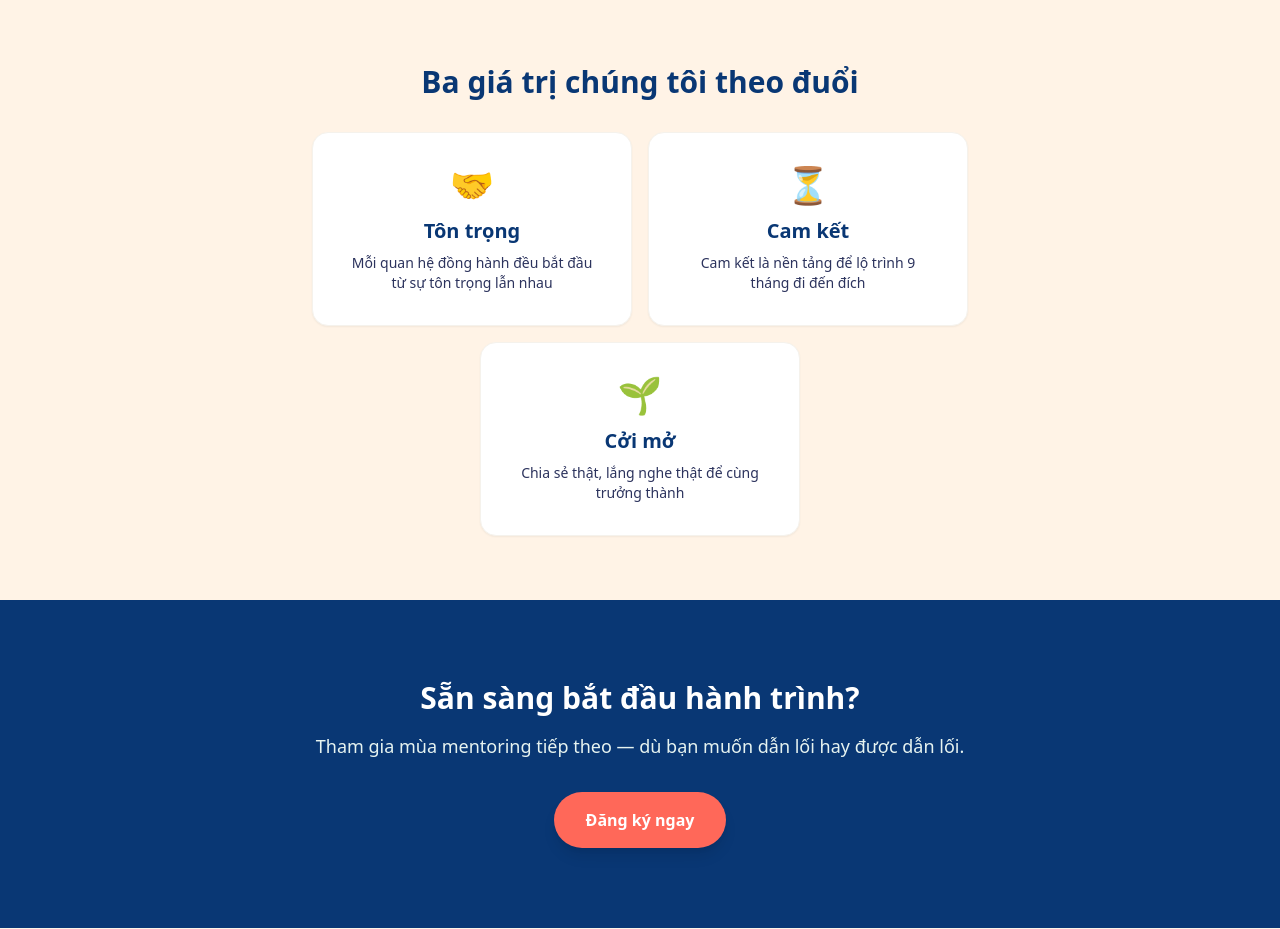
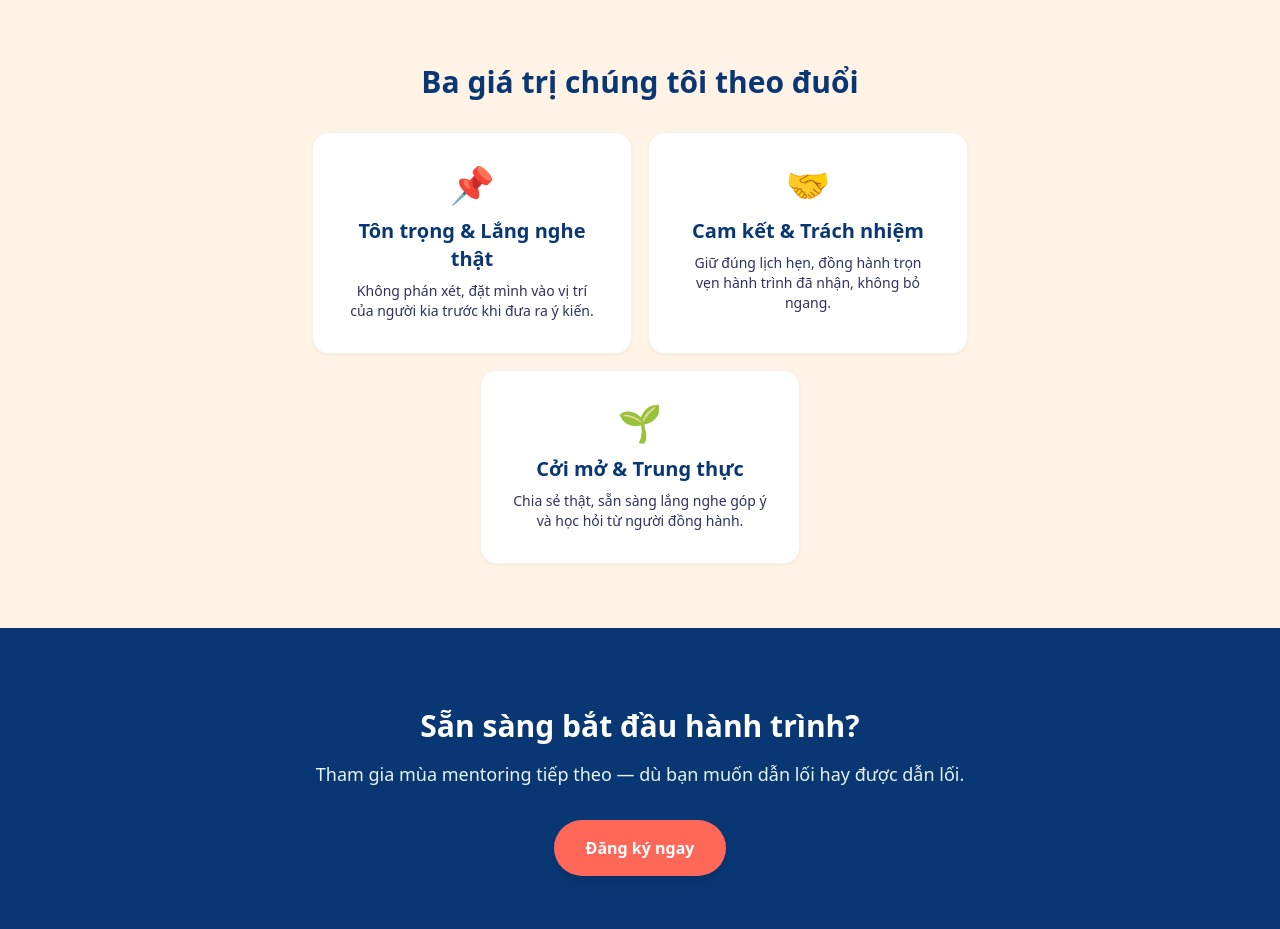
Before and after one commit to Yumi-tran-app/mentor-platform, a Next.js app: page / in a window 1280 px wide. Shown: the part 1500-2429 px from the top of the page. Built offline with nearby package versions, Linux system fonts and the light colour scheme; no server answers.

Commit message:
feat: update core values on landing page (respect/listen, commitment/responsibility, openness/honesty)

```diff
--- a/src/app/page.tsx
+++ b/src/app/page.tsx
@@ -108,9 +108,9 @@ export default function Home() {
         </h2>
         <div className="flex flex-wrap justify-center gap-4 mt-8">
           {[
-            ["🤝", "Tôn trọng", "Mỗi quan hệ đồng hành đều bắt đầu từ sự tôn trọng lẫn nhau"],
-            ["⏳", "Cam kết", "Cam kết là nền tảng để lộ trình 9 tháng đi đến đích"],
-            ["🌱", "Cởi mở", "Chia sẻ thật, lắng nghe thật để cùng trưởng thành"],
+            ["📌", "Tôn trọng & Lắng nghe thật", "Không phán xét, đặt mình vào vị trí của người kia trước khi đưa ra ý kiến."],
+            ["🤝", "Cam kết & Trách nhiệm", "Giữ đúng lịch hẹn, đồng hành trọn vẹn hành trình đã nhận, không bỏ ngang."],
+            ["🌱", "Cởi mở & Trung thực", "Chia sẻ thật, sẵn sàng lắng nghe góp ý và học hỏi từ người đồng hành."],
           ].map(([icon, title, desc]) => (
             <div key={title} className="rounded-2xl p-8 shadow-sm border max-w-xs" style={{ background: "#fff", borderColor: "#F5F2EC" }}>
               <div className="text-4xl mb-3">{icon}</div>
```
